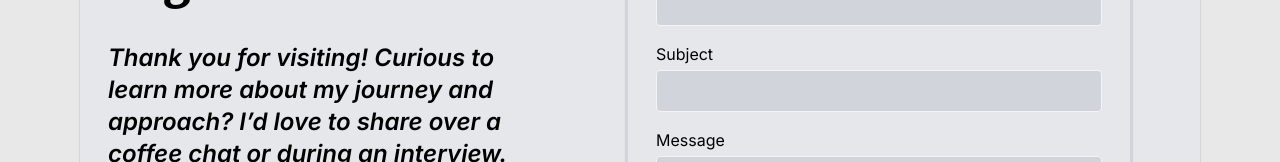
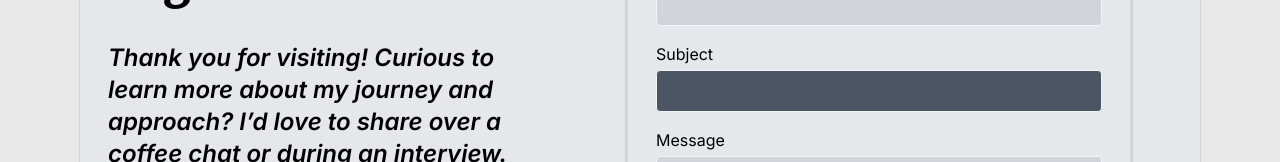
Before and after one commit to Prashanta11/Personal_Website, a React (Vite) app in the folder Portfolio-Frontend/: page / in a window 1280 px wide. Shown: the part 3584-3746 px from the top of the page. Built offline with nearby package versions, Linux system fonts and the light colour scheme.

Commit message:
ref: refactor code for footer

```diff
--- a/Portfolio-Frontend/src/components/Footer.jsx
+++ b/Portfolio-Frontend/src/components/Footer.jsx
@@ -58,7 +58,7 @@ const Footer = () => {
                 type="text"
                 id="subject"
                 name="subject"
-                className="border-gray-100 bg-gray-300 px-3 py-2 border rounded focus:ring-2 focus:ring-blue-500 w-full text-white focus:outline-none"
+                className="border-gray-100 bg-gray-600 px-3 py-2 border rounded focus:ring-2 focus:ring-blue-500 w-full text-white focus:outline-none"
                 required
               />
             </div>
```
